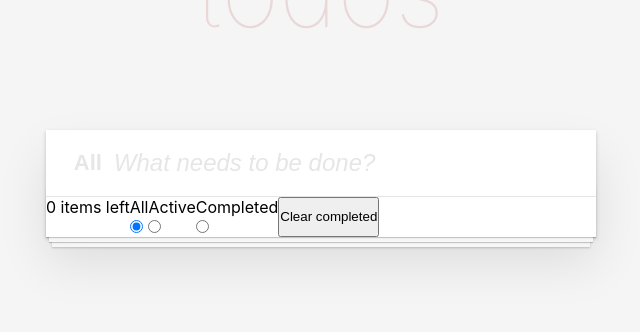
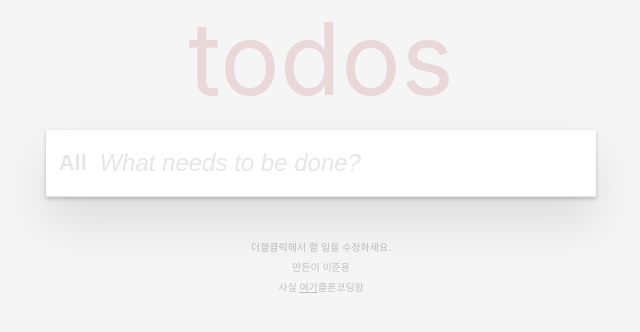
Before and after one commit to ju-nong/react-study, a React (Create React App) app in the folder todo/: page / in a window 1280 px wide. Shown: the top 332 px of the page, without its empty margins (319-959 px from the left). Built offline with nearby package versions, Linux system fonts and the light colour scheme.

Commit message:
style : styling complete!

```diff
--- a/todo/src/App.js
+++ b/todo/src/App.js
@@ -79,9 +79,11 @@ function App() {
 
     const clearComplate = () => {
         setTodo((todos) => todos.filter((todo) => !todo.state));
+        setFilter("all");
     };
 
     return (
+        <>
             <main>
                 <div>
                     <header>
@@ -99,13 +101,30 @@ function App() {
                         editTodo={editTodo}
                         toggleState={toggleState}
                     />
+                    {todos.length > 0 && (
                         <MemoryBottomMenu
                             count={notChecks}
                             filtering={filtering}
                             clearComplate={clearComplate}
                         />
+                    )}
                 </div>
             </main>
+            <div className="copyright">
+                <p>더블클릭해서 할 일을 수정하세요.</p>
+                <p>만든이 이준용</p>
+                <p>
+                    사실{" "}
+                    <a
+                        href="https://todomvc.com/examples/react"
+                        target="_blank"
+                    >
+                        여기
+                    </a>
+                    클론코딩함
+                </p>
+            </div>
+        </>
     );
 }
 
--- a/todo/src/BottomMenu.js
+++ b/todo/src/BottomMenu.js
@@ -2,16 +2,19 @@ import React from "react";
 
 function BottomButton({ name, index, filtering }) {
     return (
-        <label>
-            <p> {name}</p>
+        <>
             <input
                 type="radio"
                 value={name}
                 name="state"
                 defaultChecked={index === 0}
                 onChange={filtering}
+                id={name}
             />
-        </label>
+            <label for={name}>
+                <p> {name}</p>
+            </label>
+        </>
     );
 }
 
@@ -20,7 +23,7 @@ function BottomMenu({ count, filtering, clearComplate }) {
     return (
         <footer>
             <span>{count} items left</span>
-            <span className="menu">
+            <div className="menu">
                 {menus.map((menu, index) => (
                     <BottomButton
                         name={menu}
@@ -29,7 +32,7 @@ function BottomMenu({ count, filtering, clearComplate }) {
                         filtering={filtering}
                     />
                 ))}
-            </span>
+            </div>
             <button onClick={clearComplate}>Clear completed</button>
         </footer>
     );
--- a/todo/src/TodoList.js
+++ b/todo/src/TodoList.js
@@ -30,13 +30,13 @@ function List({ todo, removeTodo, editTodo, toggleState }) {
 
     return (
         <li>
-            <label>
-                <input
-                    type="checkbox"
-                    ref={checkBox}
-                    onChange={actionToggleState}
-                />
-            </label>
+            <input
+                id={todo.id}
+                type="checkbox"
+                ref={checkBox}
+                onChange={actionToggleState}
+            />
+            <label for={todo.id}></label>
             <span
                 contentEditable={editable}
                 onDoubleClick={edit}
--- a/todo/src/index.css
+++ b/todo/src/index.css
@@ -16,6 +16,11 @@ body {
     min-width: 230px;
 }
 
+label,
+button {
+    cursor: pointer;
+}
+
 main {
     margin: 130px 0px 40px 0;
     background-color: #fff;
@@ -25,16 +30,16 @@ main {
 
 header h1 {
     position: absolute;
-    top: -200px;
+    top: -132px;
     width: 100%;
     font-size: 100px;
-    font-weight: 100;
+    font-weight: 400;
     text-align: center;
     color: rgba(175, 47, 47, 0.15);
 }
 
 header div {
-    padding: 16px 16px 16px 16px;
+    padding: 16px 16px 16px 0;
     display: flex;
     width: 100%;
 }
@@ -79,8 +84,32 @@ ul li {
     padding: 15px;
     display: flex;
     width: 100%;
-    justify-content: space-around;
+    justify-content: space-between;
 }
+
+ul li input {
+    display: none;
+}
+
+ul li input:checked + label {
+    text-align: center;
+    line-height: 40px;
+    border-color: #cee4e0;
+}
+
+ul li input:checked + label:before {
+    content: "✔";
+    color: #61c4b1;
+}
+
+ul li label {
+    position: relative;
+    width: 40px;
+    height: 40px;
+    border: 2px solid #ededed;
+    border-radius: 100%;
+}
+
 ul li:hover button {
     visibility: visible;
 }
@@ -88,7 +117,7 @@ ul li:hover button {
 ul li span {
     width: 80%;
     word-break: break-all;
-    line-height: 1.2;
+    line-height: 40px;
     outline: 0;
 }
 
@@ -97,12 +126,7 @@ ul li button {
     border: 0;
     background-color: transparent;
     padding: 5px;
-    cursor: pointer;
     visibility: hidden;
-}
-
-.hidden {
-    display: none;
 }
 
 .select {
@@ -111,6 +135,10 @@ ul li button {
 
 footer {
     display: flex;
+    position: relative;
+    justify-content: space-between;
+    padding: 5px 15px;
+    color: #777;
 }
 
 footer:before {
@@ -124,12 +152,63 @@ footer:before {
     box-shadow: 0 1px 1px rgb(0 0 0 / 20%), 0 8px 0 -3px #f6f6f6,
         0 9px 1px -3px rgb(0 0 0 / 20%), 0 16px 0 -6px #f6f6f6,
         0 17px 2px -6px rgb(0 0 0 / 20%);
+    z-index: 1;
+}
+
+footer > span {
+    z-index: 2;
+    line-height: 35px;
 }
 
 footer .menu {
     display: flex;
+    justify-content: center;
+    z-index: 2;
+}
+
+footer input {
+    display: none;
+}
+
+footer input:checked + label {
+    border-color: rgba(175, 47, 47, 0.2);
+}
+
+footer label {
+    margin: 3px;
+    padding: 3px 7px;
+    border: 1px solid transparent;
+    border-radius: 3px;
+}
+
+footer label:hover {
+    border-color: rgba(175, 47, 47, 0.1);
 }
 
 footer label p {
     text-transform: capitalize;
 }
+
+footer > button {
+    z-index: 2;
+    background-color: transparent;
+    border: 0;
+    outline: 0;
+    color: #777;
+}
+
+footer > button:hover {
+    text-decoration: underline;
+}
+
+.copyright {
+    text-align: center;
+    color: #bfbfbf;
+    font-size: 10px;
+    line-height: 2;
+    margin-bottom: 20px;
+}
+
+.copyright a {
+    color: #bfbfbf;
+}
```
Also changed, not shown: todo/public/index.html (+2 -10 lines). Lines whose indentation alone changed are shown as unchanged.
